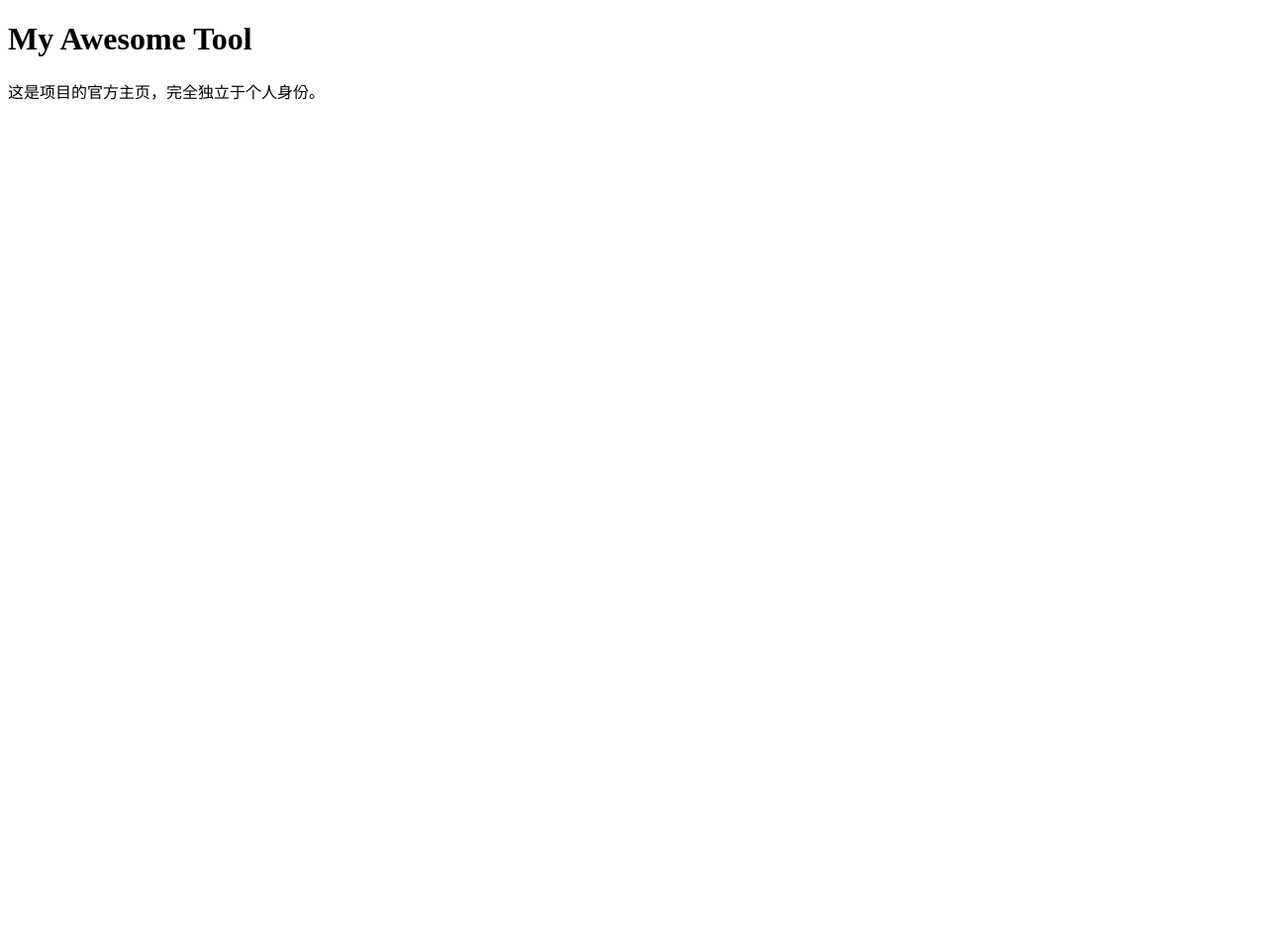
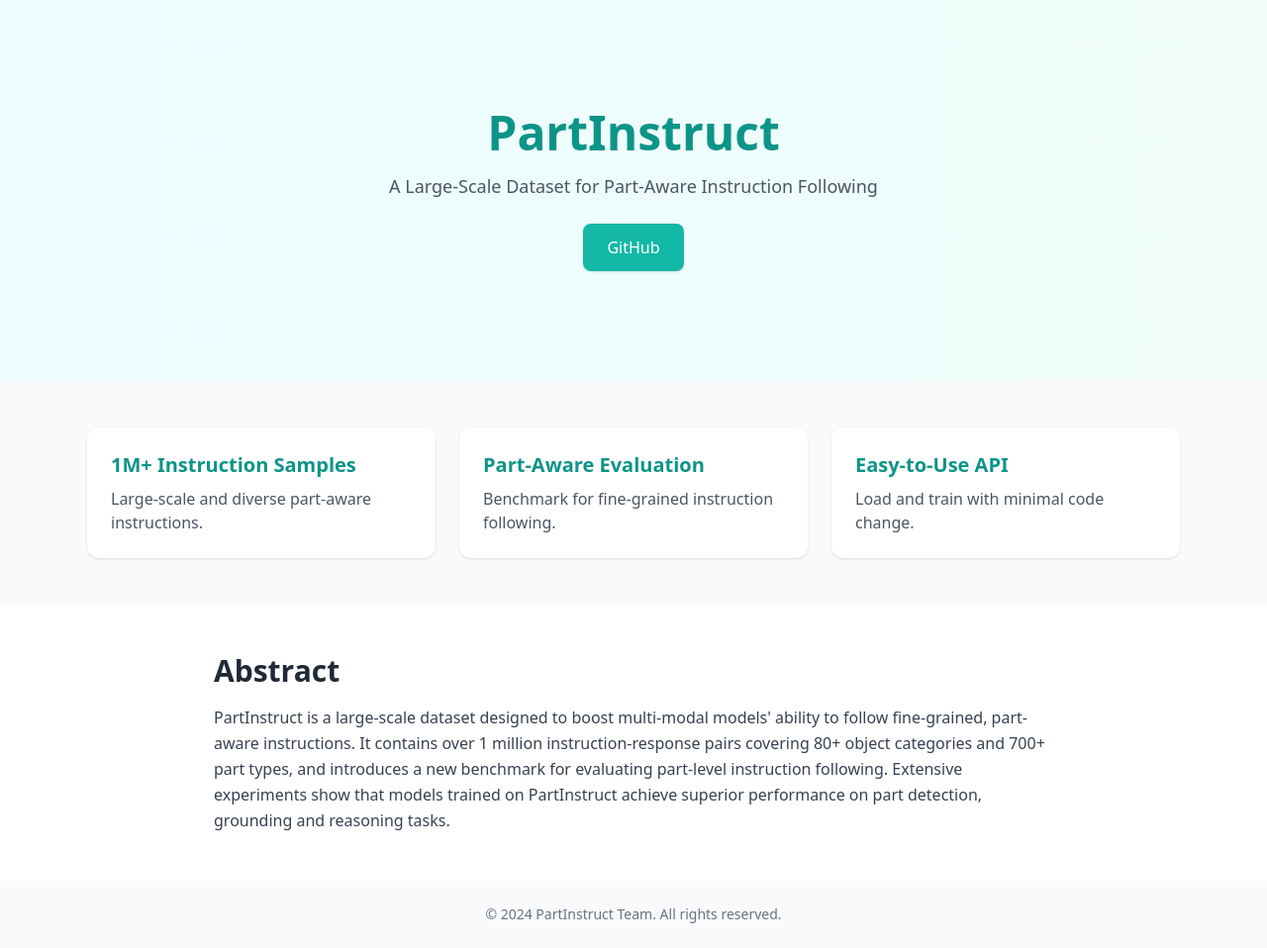
Before and after one commit to MobInstruct/mobinstruct.github.io, a plain HTML site: page index.html in a window 1280 px wide. Shown: the whole page at 99% size. Before the commit the page ends 800 px from the top, so only its background shows below. Drawn offline with nearby package versions, Linux system fonts and the light colour scheme.

Commit message:
Update index.html

```diff
--- a/index.html
+++ b/index.html
@@ -1,12 +1,56 @@
-<!-- index.html -->
 <!DOCTYPE html>
-<html>
+<html lang="zh-CN">
 <head>
-    <title>My Awesome Tool - 强大的开发工具</title>
-    <meta name="description" content="一个简单易用的开发工具">
+  <meta charset="utf-8" />
+  <title>PartInstruct</title>
+  <meta name="viewport" content="width=device-width, initial-scale=1" />
+  <script src="https://cdn.tailwindcss.com"></script>
 </head>
-<body>
-    <h1>My Awesome Tool</h1>
-    <p>这是项目的官方主页，完全独立于个人身份。</p>
+<body class="bg-gray-50 text-gray-800">
+  <!-- Hero -->
+  <section class="flex items-center justify-center h-96 bg-gradient-to-r from-cyan-50 to-teal-50">
+    <div class="text-center px-6">
+      <h1 class="text-5xl font-extrabold text-teal-600">PartInstruct</h1>
+      <p class="mt-4 text-lg text-gray-600">A Large-Scale Dataset for Part-Aware Instruction Following</p>
+      <a href="https://github.com/PartInstruct/PartInstruct" class="inline-block mt-6 px-6 py-3 bg-teal-500 text-white rounded-lg shadow hover:bg-teal-600 transition">GitHub</a>
+    </div>
+  </section>
+
+  <!-- Highlights -->
+  <section class="max-w-6xl mx-auto px-6 py-12">
+    <div class="grid md:grid-cols-3 gap-6">
+      <div class="bg-white rounded-xl shadow p-6">
+        <h3 class="text-xl font-semibold text-teal-600">1M+ Instruction Samples</h3>
+        <p class="mt-2 text-gray-600">Large-scale and diverse part-aware instructions.</p>
+      </div>
+      <div class="bg-white rounded-xl shadow p-6">
+        <h3 class="text-xl font-semibold text-teal-600">Part-Aware Evaluation</h3>
+        <p class="mt-2 text-gray-600">Benchmark for fine-grained instruction following.</p>
+      </div>
+      <div class="bg-white rounded-xl shadow p-6">
+        <h3 class="text-xl font-semibold text-teal-600">Easy-to-Use API</h3>
+        <p class="mt-2 text-gray-600">Load and train with minimal code change.</p>
+      </div>
+    </div>
+  </section>
+
+  <!-- Abstract -->
+  <section class="bg-white">
+    <div class="max-w-4xl mx-auto px-6 py-12">
+      <h2 class="text-3xl font-bold mb-4">Abstract</h2>
+      <p class="text-gray-700 leading-relaxed">
+        PartInstruct is a large-scale dataset designed to boost multi-modal models' ability to follow
+        fine-grained, part-aware instructions. It contains over 1 million instruction-response pairs
+        covering 80+ object categories and 700+ part types, and introduces a new benchmark for
+        evaluating part-level instruction following. Extensive experiments show that models trained
+        on PartInstruct achieve superior performance on part detection, grounding and reasoning tasks.
+      </p>
+    </div>
+  </section>
+
+  <!-- Footer -->
+  <footer class="text-center py-6 text-gray-500 text-sm">
+    © 2024 PartInstruct Team. All rights reserved.
+  </footer>
 </body>
 </html>
```
